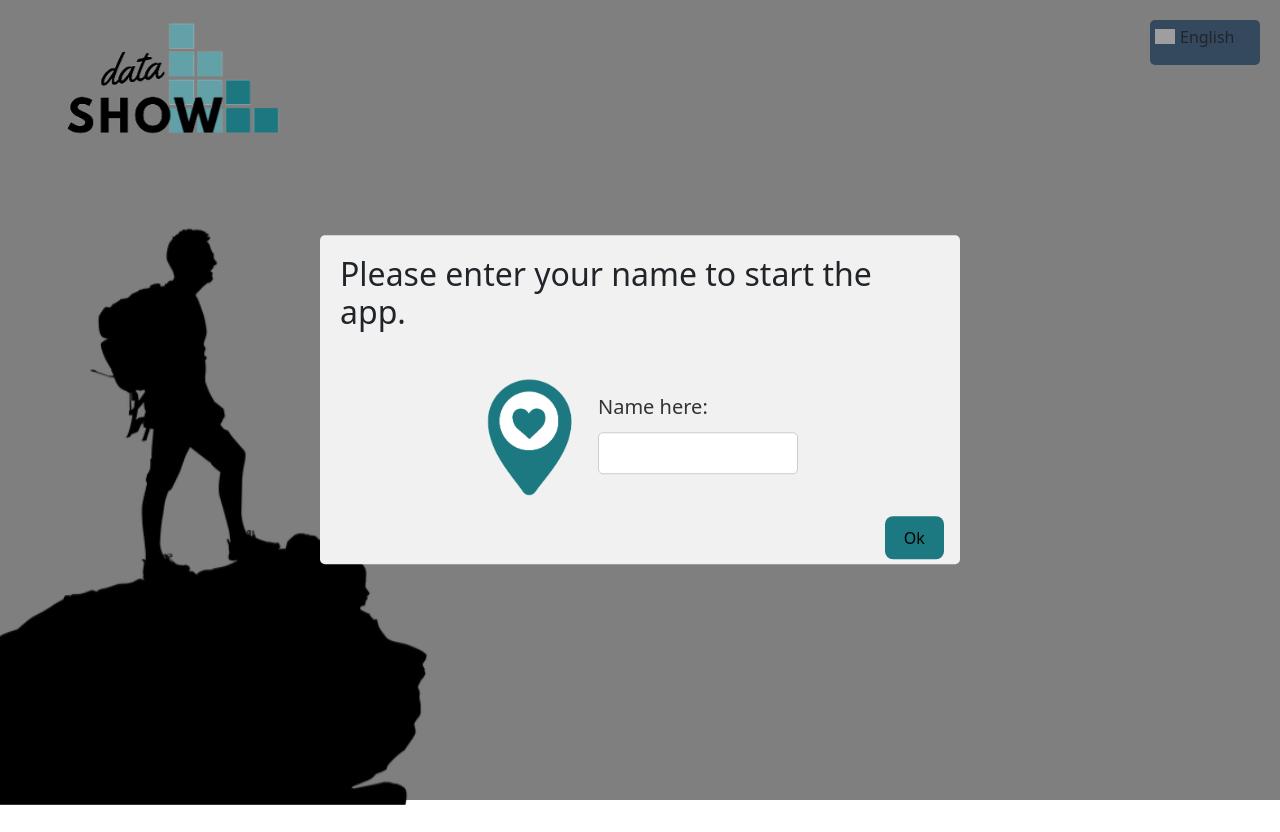
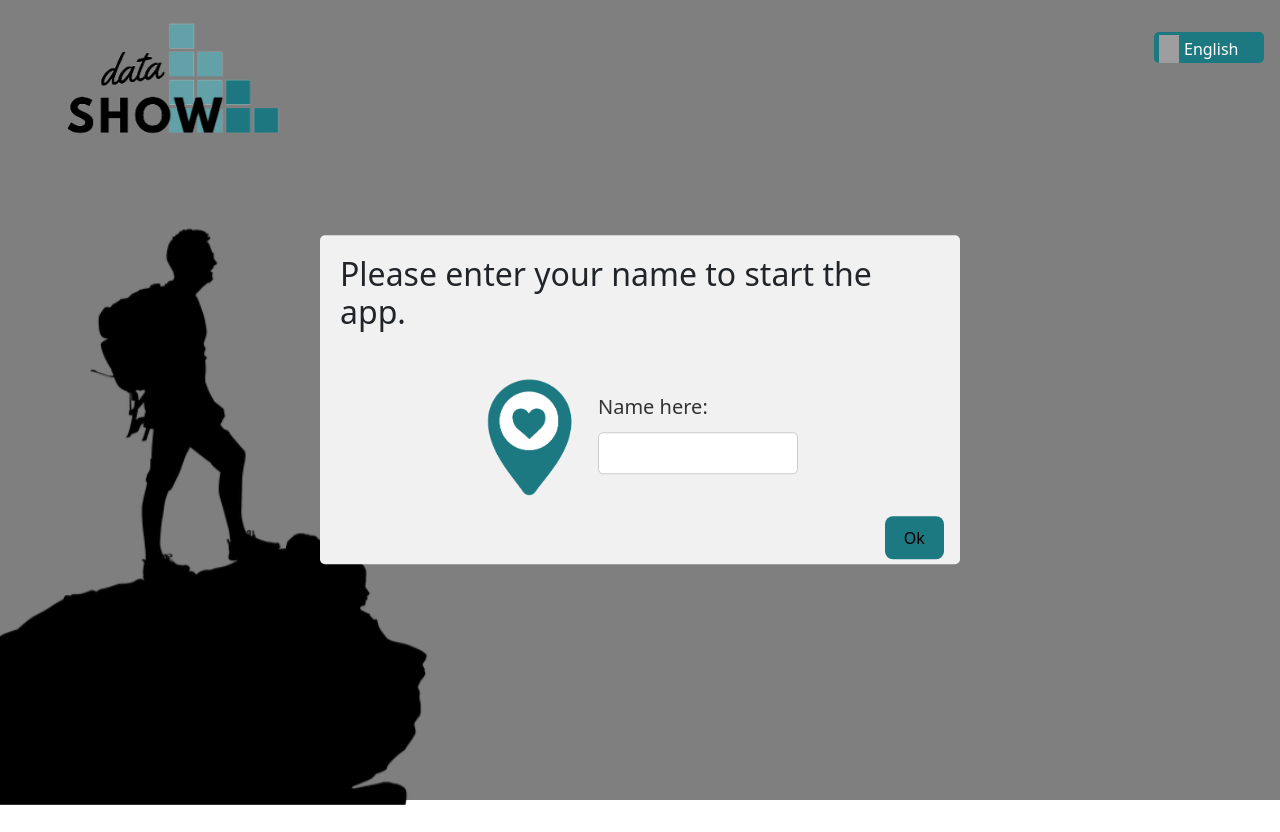
Before and after one commit to luis2605/dataShow, a React (Vite) app in the folder dataShow/: page / in a window 1280 px wide. Built offline with nearby package versions, Linux system fonts and the light colour scheme; grey boxes are pictures that could not be loaded.

Commit message:
changed position

```diff
--- a/dataShow/src/components/CsvToJSON/CSVToJson.module.css
+++ b/dataShow/src/components/CsvToJSON/CSVToJson.module.css
@@ -4,7 +4,7 @@
   height: 100vh;
 
     z-index: 10;
-    position: absolute;
+
 }
 .drawer-overlay{
 position: fixed; /* Sit on top of the page content */
@@ -72,7 +72,7 @@ flex-direction: column;
 .drawer-toggle-button {
   position: absolute;
  width: 300px;
-  top: 0;
+ top: 1.5em;
   right: 50%;
 
   transform: translateX(50%);
--- a/dataShow/src/components/FilterComponent/FilterComponent.jsx
+++ b/dataShow/src/components/FilterComponent/FilterComponent.jsx
@@ -633,7 +633,7 @@ const selectedItems = selectedCustomData.map((item, index)=>{
     <h4 style={{ margin:'1em 0' }}> Report created by: {onUserName}</h4>
      <CustomSelectedData onMultipleFilterData={multipleFilterData} onCustomSelectedData={selectedCustomData} />
      <Button onMouseDown={handleMouseDown}
-      onMouseUp={handleMouseUp} onClick={openModalCharts}  style={{ marginTop:'1em', marginRight:'1em',background:"#1C7881", border:"none"  }}>Show Charts</Button>
+      onMouseUp={handleMouseUp} onClick={openModalCharts}  style={{ marginTop:'1em', marginRight:'1em',background:"#1C7881", border:"none"  }}>{t('showCharts')}</Button>
 
    </div>
    </div>
--- a/dataShow/src/components/FilterComponent/filterComponent.module.css
+++ b/dataShow/src/components/FilterComponent/filterComponent.module.css
@@ -145,6 +145,9 @@ thead{
 }
 .select-filter-img{
     width: 200px;
+    position: relative;
+    right: 25%;
+    top: 150px;
 }
 .display-selection{
     display: flex;
--- a/dataShow/src/components/LanguageSelector/languageSelector.module.css
+++ b/dataShow/src/components/LanguageSelector/languageSelector.module.css
@@ -12,12 +12,13 @@
     cursor: pointer;
     z-index: 50;
     position: absolute;
-    top: 20px;
-    right: 20px;
+    top: 2em;
+    right:1em;
   }
 
   .switch-lang:hover .lang-dropdown {
     display: block;
+
   }
 
   .switcher-link {
@@ -29,9 +30,10 @@
   }
 
   .current-lang {
-    background: #34495E;
+    background-color: #1C7881;
     padding: 3px 5px 0px 5px;
     border-radius: 5px;
+    display: flex;
   }
 
   .lang-flag {
@@ -44,6 +46,8 @@
     margin-left: 5px;
     vertical-align: top;
     margin-top: 2px;
+    margin-bottom: 2px;
+    color: white;
   }
 
   .lang-dropdown {
--- a/dataShow/src/de.json
+++ b/dataShow/src/de.json
@@ -18,6 +18,7 @@
 
     "popupTextContinent":"Der Kontinent kann nicht als erster Filter ausgewählt werden, da die Kontinentdaten in der Originalquelle nicht vorhanden sind. Bitte wählen Sie einen der anderen Filter, bevor Sie nach Kontinent filtern",
     "help":"Hilfe",
+    "showCharts": "Diagramme anzeigen",
     "charts":"Diagramme",
     "chartsLabel":"Anzahl der Listings pro Land",
     "selection.SelectedItems":"Ausgewählte Objekte",
--- a/dataShow/src/en.json
+++ b/dataShow/src/en.json
@@ -18,6 +18,7 @@
 
     "popupTextContinent":"Continent cannot be selected as first filter due to the fact that continent data is not present on the original source. Please select one of the other filters before filtering by continent",
     "help":"Help",
+    "showCharts": "Show charts",
     "charts":"Charts",
     "chartsLabel":"Amount of Listings per country",
     "selection.SelectedItems":"Selected items",
--- a/dataShow/src/es.json
+++ b/dataShow/src/es.json
@@ -18,6 +18,7 @@
 
     "popupTextContinent":"No se puede seleccionar el continente como primer filtro debido a que los datos del continente no están presentes en la fuente original. Por favor, seleccione uno de los otros filtros antes de filtrar por continente.",
     "help":"Ayuda",
+    "showCharts": "Mostrar gráficas",
     "charts":"Gráficas",
     "chartsLabel":"Cantidad de listados por país",
     "selection.SelectedItems":"Elementos seleccionados",
```
